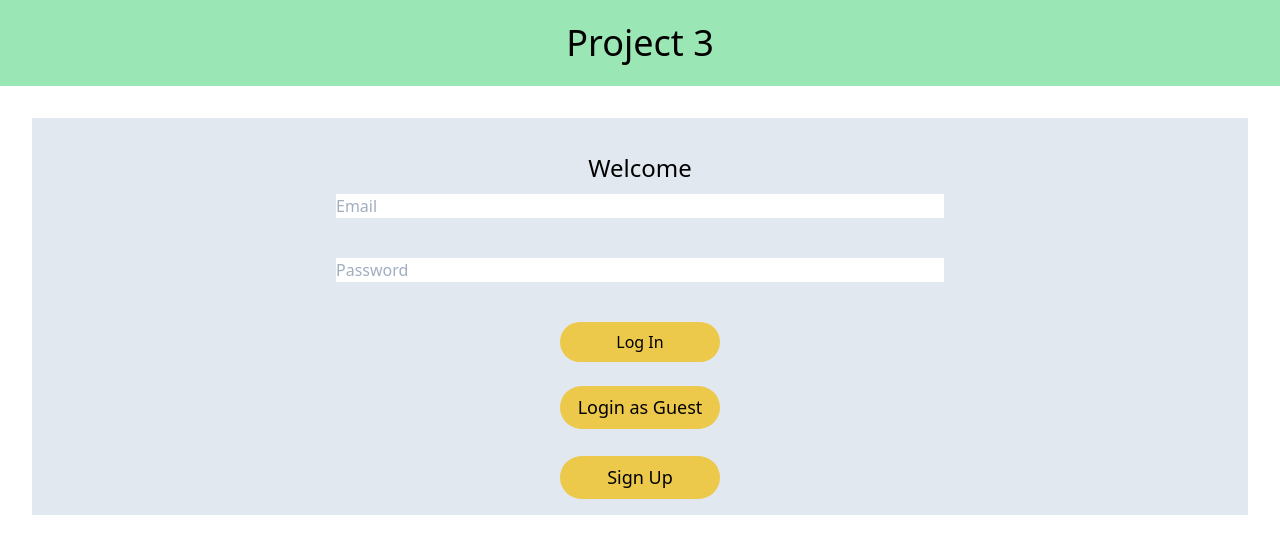
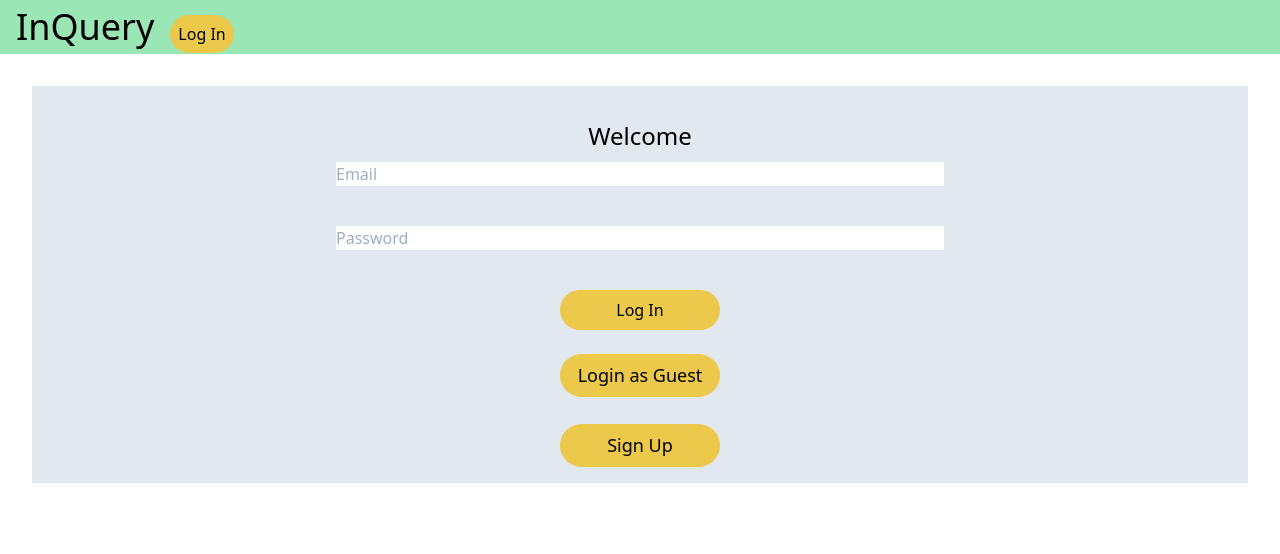
Before and after one commit to damianjuan/InQuire, a React (Create React App) app in the folder client/: page / in a window 1280 px wide. Shown: the top 554 px of the page. Built offline with nearby package versions, Linux system fonts and the light colour scheme; no server answers.

Commit message:
conditional button rendering working

```diff
--- a/client/src/App.js
+++ b/client/src/App.js
@@ -27,7 +27,7 @@ function App() {
   //protected routes check to make sure user is logged in before allowing to continue to target, otherwise redirect to main page
   return (
     <Router>
-      <Header />
+      <Header isAuthenticated={isAuthenticated} />
       <Switch>
         <ProtectedRoute exact={true} path="/home/" component={HomePage} isAuthenticated={isAuthenticated} />
         <ProtectedRoute exact={true} path="/create-survey/" component={CreateSurvey} isAuthenticated={isAuthenticated} />
--- a/client/src/components/Header.js
+++ b/client/src/components/Header.js
@@ -1,8 +1,35 @@
 import React from "react";
+import axios from "axios";
+import { Link } from "react-router-dom";
 
-function Header() {
-    return(
-        <header className="bg-green-300 text-center text-4xl p-4">Project 3</header>
+function Header({ isAuthenticated }) {
+    const CheckIsAuthenticated = isAuthenticated;
+    console.log(CheckIsAuthenticated);
+    //console.log(isAuthenticated);
+
+    function handleLogout(event) {
+        event.preventDefault();
+        axios.get('api/logout').
+            then(
+                console.log("log out clicked from header")
+            );
+    }
+
+
+
+    return (
+
+        <header className=" bg-green-300 ">
+            <a className=" mx-auto text-center text-4xl p-4 ">InQuery</a>
+            {/* <button className="mx-auto my-2 p-2 bg-yellow-500 rounded-full w-40" href="/logout" onClick={handleLogout}>Log out</button> */}
+
+            {
+                CheckIsAuthenticated === true ? (<Link className="mx-auto my-2 p-2 bg-yellow-500 rounded-full w-40" to="/" onClick={handleLogout}>Log out</Link>) : (
+                    <Link className="mx-auto my-2 p-2 bg-yellow-500 rounded-full w-40 " to="/">Log In</Link>
+                )
+            }
+
+        </header>
     );
 }
 
```
Also changed, not shown: 1 other file (tests, documents, lock files or other folders).
